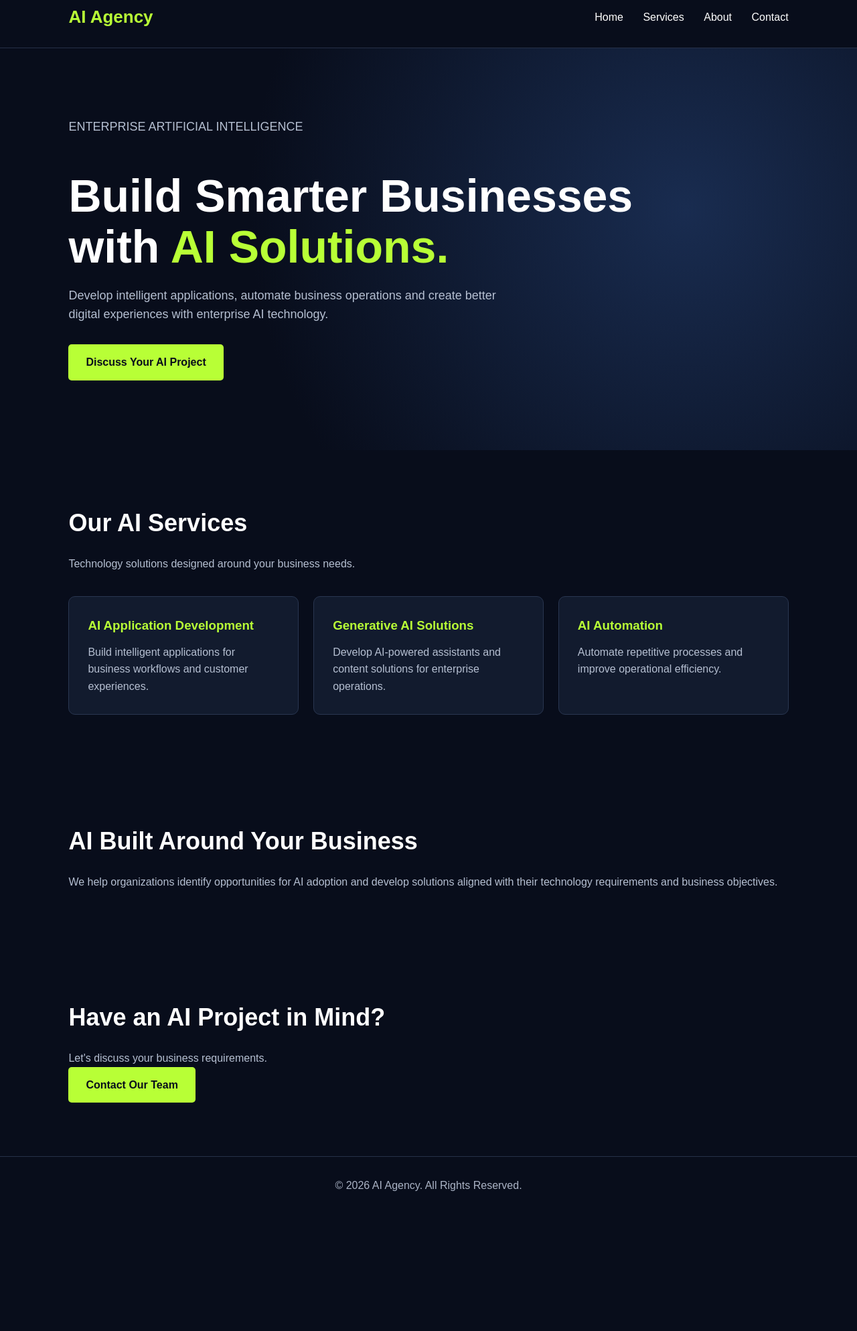
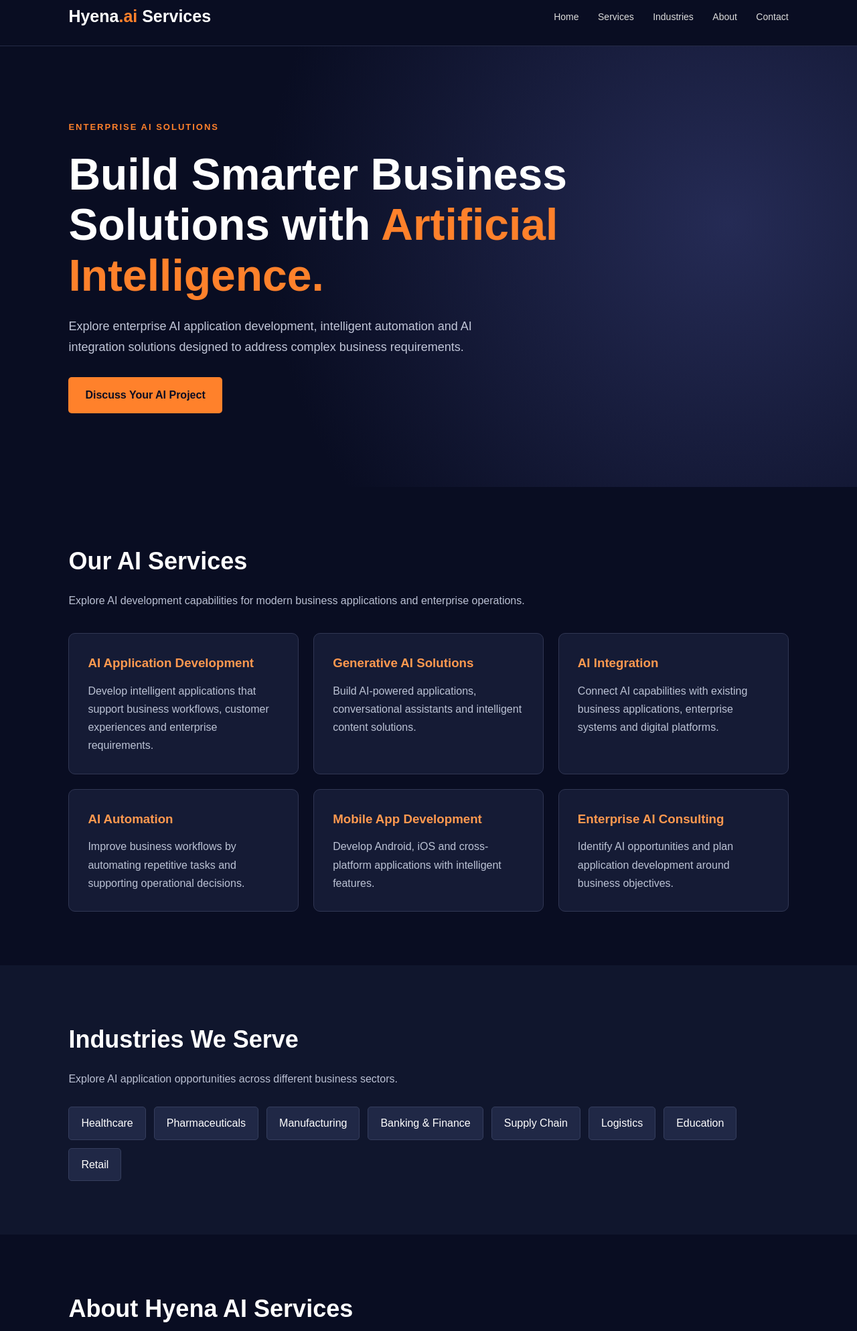
Before and after one commit to mobileappdev-company/ai-agency-website, a plain HTML site: page index.html in a window 1280 px wide. Shown: the part 19-2006 px from the top of the page at 67% size. Before the commit the page ends 1832 px from the top, so only its background shows below. Drawn offline with Linux system fonts and the light colour scheme.

Commit message:
Revise index.html for SEO and layout improvements
Updated the title and meta description for SEO. Adjusted styles and layout for better visual appeal. Enhanced content structure and added new sections for services and industries.

```diff
--- a/index.html
+++ b/index.html
@@ -4,87 +4,102 @@
 <head>
   <meta charset="UTF-8">
   <meta name="viewport" content="width=device-width, initial-scale=1.0">
-  <meta name="description" content="Explore enterprise AI solutions, AI application development and intelligent automation for businesses.">
-  <title>AI Agency | Enterprise AI Solutions</title>
+
+  <title>Hyena AI Services | Enterprise AI Application Development</title>
+
+  <meta name="description" content="Explore enterprise AI application development, AI integration and intelligent automation solutions from Hyena AI Services.">
+
+  <meta name="robots" content="index, follow">
+
+  <meta property="og:title" content="Hyena AI Services | Enterprise AI Solutions">
+  <meta property="og:description" content="Explore AI application development and enterprise AI solutions.">
+  <meta property="og:type" content="website">
+
   <style>
-    * {
-      margin: 0;
-      padding: 0;
-      box-sizing: border-box;
-    }
+    * { margin: 0; padding: 0; box-sizing: border-box; }
 
     body {
+      background: #090d22;
+      color: #fff;
       font-family: Arial, sans-serif;
-      background: #080d1b;
-      color: #ffffff;
-      line-height: 1.6;
+      line-height: 1.7;
     }
 
     header {
       display: flex;
       justify-content: space-between;
       align-items: center;
-      padding: 24px 8%;
-      border-bottom: 1px solid #263047;
+      padding: 22px 8%;
+      border-bottom: 1px solid #252b46;
     }
 
     .logo {
-      font-size: 26px;
+      font-size: 25px;
       font-weight: bold;
-      color: #b8ff36;
+      color: white;
     }
 
+    .logo span { color: #ff812b; }
+
     nav a {
-      color: white;
+      color: #ddd;
       text-decoration: none;
-      margin-left: 25px;
+      margin-left: 24px;
+      font-size: 14px;
     }
 
+    nav a:hover { color: #ff812b; }
+
     .hero {
-      min-height: 75vh;
-      display: flex;
-      flex-direction: column;
-      justify-content: center;
-      padding: 80px 8%;
-      background: radial-gradient(circle at 80% 40%, #192c50, #080d1b 60%);
+      padding: 110px 8%;
+      background: radial-gradient(circle at 85% 40%, #252b55, #090d22 60%);
     }
 
-    .hero h1 {
-      font-size: clamp(38px, 6vw, 68px);
-      max-width: 850px;
-      line-height: 1.12;
-      margin: 20px 0;
+    .tag {
+      color: #ff812b;
+      font-size: 13px;
+      letter-spacing: 2px;
+      font-weight: bold;
     }
 
-    .hero h1 span {
-      color: #b8ff36;
+    h1 {
+      font-size: clamp(38px, 5.5vw, 66px);
+      line-height: 1.15;
+      max-width: 850px;
+      margin: 22px 0;
     }
 
+    h1 span { color: #ff812b; }
+
     .hero p {
-      color: #b5bfd1;
-      max-width: 650px;
+      color: #c1c6d8;
+      max-width: 680px;
       font-size: 18px;
       margin-bottom: 30px;
     }
 
-    .button {
+    .btn {
       display: inline-block;
-      width: fit-content;
-      background: #b8ff36;
-      color: #080d1b;
-      padding: 14px 26px;
-      border-radius: 5px;
+      padding: 13px 25px;
+      background: #ff812b;
+      color: #090d22;
       text-decoration: none;
       font-weight: bold;
+      border-radius: 5px;
     }
 
-    section {
-      padding: 80px 8%;
-    }
+    .btn:hover { background: #ffa15e; }
+
+    section { padding: 80px 8%; }
 
     .section-title {
       font-size: 36px;
-      margin-bottom: 20px;
+      margin-bottom: 15px;
+    }
+
+    .section-desc {
+      color: #b9bfd2;
+      max-width: 720px;
     }
 
     .cards {
@@ -95,46 +110,74 @@
     }
 
     .card {
-      background: #121b2e;
-      border: 1px solid #293650;
+      background: #151b35;
+      border: 1px solid #303653;
       padding: 28px;
       border-radius: 10px;
+      transition: .3s;
+    }
+
+    .card:hover {
+      border-color: #ff812b;
+      transform: translateY(-5px);
     }
 
     .card h3 {
-      color: #b8ff36;
+      color: #ff994f;
       margin-bottom: 12px;
     }
 
-    .card p, .section-text {
-      color: #b5bfd1;
+    .card p { color: #bbc2d4; }
+
+    .industries { background: #10162d; }
+
+    .industry-list {
+      display: flex;
+      flex-wrap: wrap;
+      gap: 12px;
+      margin-top: 28px;
+    }
+
+    .industry-list span {
+      background: #202846;
+      border: 1px solid #353e5d;
+      padding: 10px 18px;
+      border-radius: 5px;
+    }
+
+    .about { background: #090d22; }
+
+    .contact {
+      text-align: center;
+      background: #151b35;
+    }
+
+    .contact p {
+      color: #bbc2d4;
+      margin: 15px auto 25px;
+      max-width: 650px;
     }
 
     footer {
+      text-align: center;
       padding: 30px 8%;
-      text-align: center;
-      color: #aab3c5;
-      border-top: 1px solid #263047;
-    }
-
-    @media (max-width: 768px) {
-      header {
-        flex-direction: column;
-        gap: 15px;
-      }
-
-      nav a {
-        margin: 0 7px;
+      border-top: 1px solid #303653;
+      color: #aeb5ca;
       font-size: 13px;
     }
 
-      .cards {
-        grid-template-columns: 1fr;
+    footer a {
+      color: #ff994f;
+      text-decoration: none;
     }
 
-      .hero {
-        min-height: 65vh;
-      }
+    @media(max-width: 768px) {
+      header { flex-direction: column; gap: 15px; }
+      nav { display: flex; flex-wrap: wrap; justify-content: center; gap: 12px; }
+      nav a { margin: 0; }
+      .cards { grid-template-columns: 1fr; }
+      .hero { padding: 80px 7%; }
+      section { padding: 60px 7%; }
     }
   </style>
 </head>
@@ -142,73 +185,160 @@
 <body>
 
 <header>
-    <div class="logo">AI Agency</div>
+  <div class="logo">Hyena<span>.ai</span> Services</div>
+
   <nav>
     <a href="#home">Home</a>
     <a href="#services">Services</a>
+    <a href="#industries">Industries</a>
     <a href="#about">About</a>
     <a href="#contact">Contact</a>
   </nav>
 </header>
 
 <main>
+
 <section class="hero" id="home">
-      <p>ENTERPRISE ARTIFICIAL INTELLIGENCE</p>
-      <h1>Build Smarter Businesses with <span>AI Solutions.</span></h1>
+  <div class="tag">ENTERPRISE AI SOLUTIONS</div>
+
+  <h1>
+    Build Smarter Business Solutions with
+    <span>Artificial Intelligence.</span>
+  </h1>
+
   <p>
-        Develop intelligent applications, automate business
-        operations and create better digital experiences
-        with enterprise AI technology.
+    Explore enterprise AI application development, intelligent
+    automation and AI integration solutions designed to address
+    complex business requirements.
   </p>
-      <a href="#contact" class="button">Discuss Your AI Project</a>
+
+  <a class="btn"
+     href="https://www.hyena.ai/contact-us/">
+     Discuss Your AI Project
+  </a>
 </section>
 
 <section id="services">
   <h2 class="section-title">Our AI Services</h2>
-      <p class="section-text">
-        Technology solutions designed around your business needs.
+
+  <p class="section-desc">
+    Explore AI development capabilities for modern business
+    applications and enterprise operations.
   </p>
 
   <div class="cards">
-        <div class="card">
+
+    <article class="card">
       <h3>AI Application Development</h3>
-          <p>Build intelligent applications for business workflows and customer experiences.</p>
-        </div>
+      <p>
+        Develop intelligent applications that support business
+        workflows, customer experiences and enterprise requirements.
+      </p>
+    </article>
 
-        <div class="card">
+    <article class="card">
       <h3>Generative AI Solutions</h3>
-          <p>Develop AI-powered assistants and content solutions for enterprise operations.</p>
-        </div>
+      <p>
+        Build AI-powered applications, conversational assistants
+        and intelligent content solutions.
+      </p>
+    </article>
 
-        <div class="card">
+    <article class="card">
+      <h3>AI Integration</h3>
+      <p>
+        Connect AI capabilities with existing business applications,
+        enterprise systems and digital platforms.
+      </p>
+    </article>
+
+    <article class="card">
       <h3>AI Automation</h3>
-          <p>Automate repetitive processes and improve operational efficiency.</p>
-        </div>
+      <p>
+        Improve business workflows by automating repetitive
+        tasks and supporting operational decisions.
+      </p>
+    </article>
+
+    <article class="card">
+      <h3>Mobile App Development</h3>
+      <p>
+        Develop Android, iOS and cross-platform applications
+        with intelligent features.
+      </p>
+    </article>
+
+    <article class="card">
+      <h3>Enterprise AI Consulting</h3>
+      <p>
+        Identify AI opportunities and plan application
+        development around business objectives.
+      </p>
+    </article>
+
   </div>
 </section>
 
-    <section id="about">
-      <h2 class="section-title">AI Built Around Your Business</h2>
-      <p class="section-text">
-        We help organizations identify opportunities for AI
-        adoption and develop solutions aligned with their
-        technology requirements and business objectives.
+<section class="industries" id="industries">
+  <h2 class="section-title">Industries We Serve</h2>
+
+  <p class="section-desc">
+    Explore AI application opportunities across different
+    business sectors.
   </p>
+
+  <div class="industry-list">
+    <span>Healthcare</span>
+    <span>Pharmaceuticals</span>
+    <span>Manufacturing</span>
+    <span>Banking & Finance</span>
+    <span>Supply Chain</span>
+    <span>Logistics</span>
+    <span>Education</span>
+    <span>Retail</span>
+  </div>
 </section>
 
-    <section id="contact">
-      <h2 class="section-title">Have an AI Project in Mind?</h2>
-      <p class="section-text">
-        Let's discuss your business requirements.
+<section class="about" id="about">
+  <h2 class="section-title">About Hyena AI Services</h2>
+
+  <p class="section-desc">
+    Hyena AI Services explores enterprise AI capabilities,
+    application development approaches and intelligent
+    technology solutions for businesses. Discover how AI
+    can support your organization's technology objectives.
   </p>
-      <a href="mailto:hello@example.com" class="button">
-        Contact Our Team
+
+  <br>
+
+  <a class="btn" href="https://www.hyena.ai/about-us/">
+    Explore Hyena.ai
   </a>
 </section>
+
+<section class="contact" id="contact">
+  <h2 class="section-title">
+    Have an AI Project in Mind?
+  </h2>
+
+  <p>
+    Explore AI application development opportunities and
+    discuss your enterprise technology requirements.
+  </p>
+
+  <a class="btn" href="https://www.hyena.ai/contact-us/">
+    Contact Hyena.ai
+  </a>
+</section>
+
 </main>
 
 <footer>
-    © 2026 AI Agency. All Rights Reserved.
+  <p>Hyena AI Services | Enterprise AI Solutions</p>
+  <p>
+    <a href="https://www.hyena.ai/">Visit Official Hyena.ai Website</a>
+  </p>
+  <p>© 2026 Hyena AI Services. All rights reserved.</p>
 </footer>
 
 </body>
```
Lines whose indentation alone changed are shown as unchanged.
